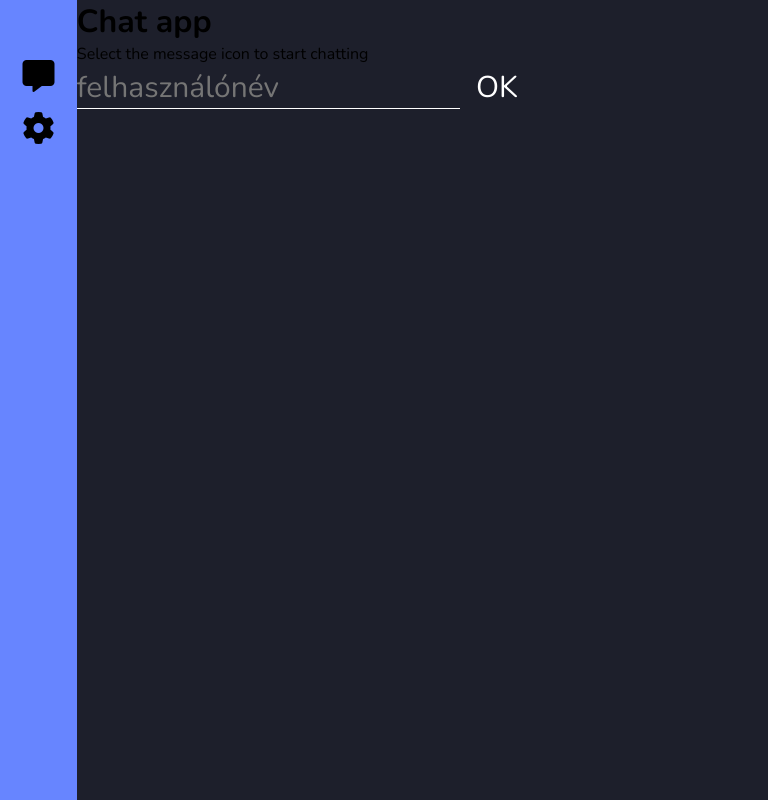
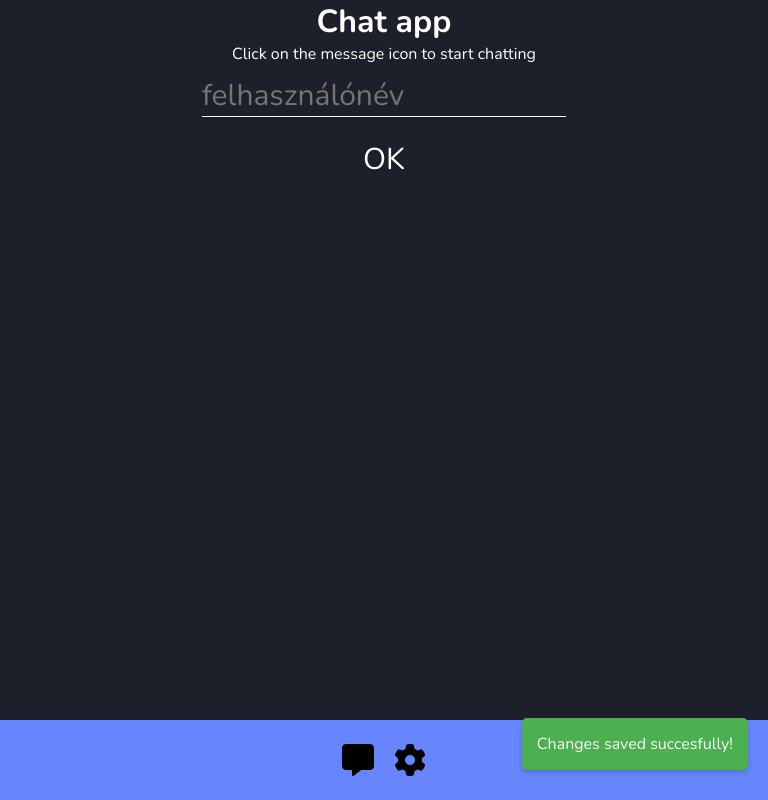
Before and after one commit to bagonataniel/webhook-app, a plain HTML site: page app/public/index.html in a window 768 px wide. Both pictures are taken after a click on the input "OK". Drawn offline with nearby package versions, Linux system fonts and the light colour scheme.

Commit message:
Media query
asd

```diff
--- a/app/public/index.html
+++ b/app/public/index.html
@@ -17,13 +17,18 @@
             </div>
         </nav>
         <div class="right-container">
-            <h1>Chat app</h1>
-            <p>Select the message icon to start chatting</p>
-            <input type="text" name="setName" id="setName" placeholder="felhasználónév">
-    <input type="submit" id="submitName" value="OK" onclick="setUsername()">
+            <div class="center">
+                <h1>Chat app</h1>
+                <p>Click on the message icon to start chatting</p>
+                <input type="text" name="setName" id="setName" placeholder="felhasználónév">
+        <input type="submit" id="submitName" value="OK" onclick="setUsername()">
+            </div>
         </div>
     </div>
 
+    <div id="notification" class="notification hidden">
+        Changes saved succesfully!
+    </div>
 
     <script src="script.js"></script>
 </body>
--- a/app/public/script.js
+++ b/app/public/script.js
@@ -46,7 +46,7 @@ function StoreReadedText(text){
             groupContainer.className = "group";
             groupContainer.setAttribute("id", text.name);
             document.querySelector(".groups").appendChild(groupContainer);
-            document.getElementById(text.name).innerHTML += text.name;
+            document.getElementById(text.name).innerHTML += "<p id='group-name'>"+ text.name +"</p>";
             document.getElementById(text.name).onclick = function()
             {   currentGroup = this.id;
                 document.getElementById("info-groupName").innerText = this.id;
@@ -57,7 +57,16 @@ function StoreReadedText(text){
             }
         }
 
-function setUsername(){username = document.getElementById("setName").value;}
+function setUsername(){
+    username = document.getElementById("setName").value;
+    notification.classList.remove('hidden');
+    notification.classList.add('show');
+
+    setTimeout(() => {
+        notification.classList.remove('show');
+        notification.classList.add('hidden');
+    }, 3000);
+}
 function showPopup() {document.getElementById("myPopup").style.display = "block";}
 function hidePopup() {document.getElementById("myPopup").style.display = "none";}
 
--- a/app/public/style.css
+++ b/app/public/style.css
@@ -66,3 +66,114 @@ nav{
 .right-container{
     background-color: #1d1f2b;
 }
+.center{
+    display: flex;
+    justify-content: center;
+    flex-direction: column;
+    width: 50%;
+    margin: auto;
+    color: white;
+}
+.center h1, p{
+    text-align: center;
+}
+.center input{
+    margin: 10px;
+}
+
+.notification {
+    position: fixed;
+    bottom: 20px;
+    right: 20px;
+    background-color: #4CAF50;
+    color: white;
+    padding: 15px;
+    border-radius: 5px;
+    box-shadow: 0 2px 4px rgba(0, 0, 0, 0.2);
+    opacity: 0;
+    transition: opacity 0.5s, bottom 0.5s;
+    z-index: 1000;
+}
+
+.notification.show {
+    opacity: 1;
+    bottom: 30px;
+}
+.notification.hidden {
+    opacity: 0;
+    bottom: 20px;
+}
+
+@media all and (min-width: 768px) and (max-width: 1024px) {
+    .main-container{
+        grid-template-columns: 100%;
+        grid-template-rows: 90% 10%;
+    }
+    nav{
+        order: 2;
+        display: grid;
+        align-items: center;
+        justify-content: center;
+    }
+    .menu{
+        margin: 0;
+        flex-direction: row;
+    }
+    .chat-container .chat-messages{
+        height: 90% !important;
+    }
+}
+
+@media all and (min-width: 480px) and (max-width: 768px) {
+    .main-container{
+        grid-template-columns: 100%;
+        grid-template-rows: 90% 10%;
+    }
+    nav{
+        order: 2;
+        display: grid;
+        align-items: center;
+        justify-content: center;
+    }
+    .menu{
+        margin: 0;
+        flex-direction: row;
+    }
+    .right-container{
+        grid-template-columns: 15% 85% !important;
+    }
+    .chat-container .chat-messages{
+        height: 90% !important;
+    }
+    .chat-container{
+        padding: 10px !important;
+        margin-bottom: 10px;
+    }
+}
+
+@media all and (max-width: 480px) {
+    .main-container{
+        grid-template-columns: 100%;
+        grid-template-rows: 90% 10%;
+    }
+    nav{
+        order: 2;
+        display: grid;
+        align-items: center;
+        justify-content: center;
+    }
+    .menu{
+        margin: 0;
+        flex-direction: row;
+    }
+    .right-container{
+        grid-template-columns: 15% 85% !important;
+    }
+    .chat-container .chat-messages{
+        height: 90% !important;
+    }
+    .chat-container{
+        padding: 10px !important;
+        margin-bottom: 10px;
+    }
+}
```
Also changed, not shown: app/public/style-chat.css (+7 -9 lines).
